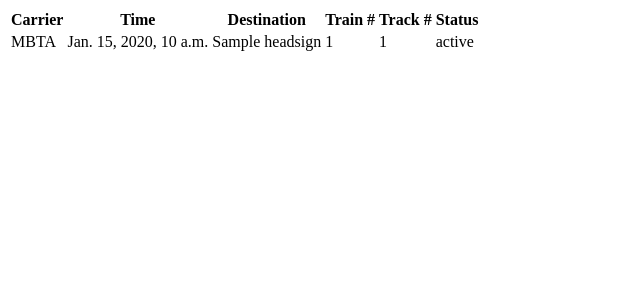
After one commit to JakeSeib/mbta_departures, a Django app: template mbta_departures/departure_board/templates/departure_board/table.html in a window 1280 px wide. The commit adds this page. Shown: the top 300 px of the page, without its empty margins (0-640 px from the left). Run offline with Django 3.2, Linux system fonts and the light colour scheme; the template is opened without the code that fills it: most values are stand-ins (such as "Sample title", 1, 10 or a date in 2020); parts of the project's set-up code (start-up, migrations or seed data) failed here and were passed over.

```diff
--- /dev/null
+++ b/mbta_departures/departure_board/templates/departure_board/table.html
@@ -0,0 +1,20 @@
+<table class='n-station-table'>
+  <tr>
+    <th>Carrier</th>
+    <th>Time</th>
+    <th>Destination</th>
+    <th>Train #</th>
+    <th>Track #</th>
+    <th>Status</th>
+  </tr>
+  {% for schedule in schedule_data %}
+  <tr>
+    <td>MBTA</td>
+    <td>{{ schedule.attributes.display_time }}</td>
+    <td>{{ schedule.attributes.headsign }}</td>
+    <td>{{ schedule.attributes.train_num }}</td>
+    <td>{{ schedule.attributes.track_num }}</td>
+    <td>{{ schedule.attributes.status }}</td>
+  </tr>
+  {% endfor %}
+</table>
--- a/mbta_departures/departure_board/views.py
+++ b/mbta_departures/departure_board/views.py
@@ -17,6 +17,8 @@ from .utils.sorting import sort_included
 def index(request):
     curr_time = datetime.now().time()
     curr_hour, curr_minute = curr_time.hour, curr_time.minute
+    print(curr_minute)
+    print(curr_minute < 10)
     if curr_hour < 10:
         # mbta's v3 api states that between midnight and 3am is considered
         # part of the previous calendar day, and a time of >24 hours should
@@ -27,6 +29,7 @@ def index(request):
             curr_hour = f'0{curr_hour}'
     if curr_minute < 10:
         curr_minute = f'0{curr_minute}'
+    print(curr_minute)
 
     api = jsonapi_requests.Api.config({
         'API_ROOT': 'https://api-v3.mbta.com',
@@ -40,7 +43,7 @@ def index(request):
         'filter[stop]': 'place-north',
         'include': 'trip,prediction',
         'sort': 'departure_time',
-        'filter[min_time]': f'{curr_time.hour}:{curr_time.minute}',
+        'filter[min_time]': f'{curr_hour}:{curr_minute}',
         })
     included_dict = sort_included(schedule_response.content.included)
     schedule_data = get_display_schedules(schedule_response.data, included_dict)
```
Also changed, not shown: mbta_departures/departure_board/templates/departure_board/index.html (+3 -20 lines).
